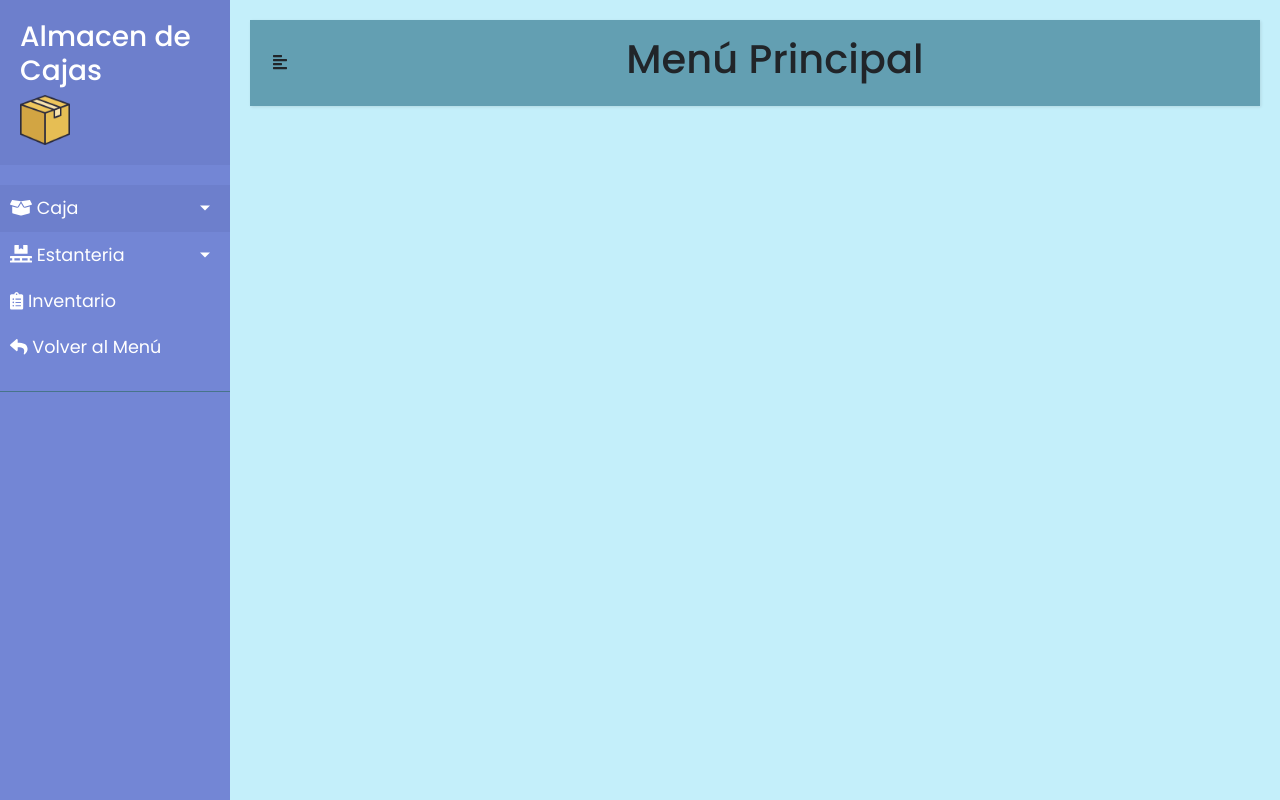
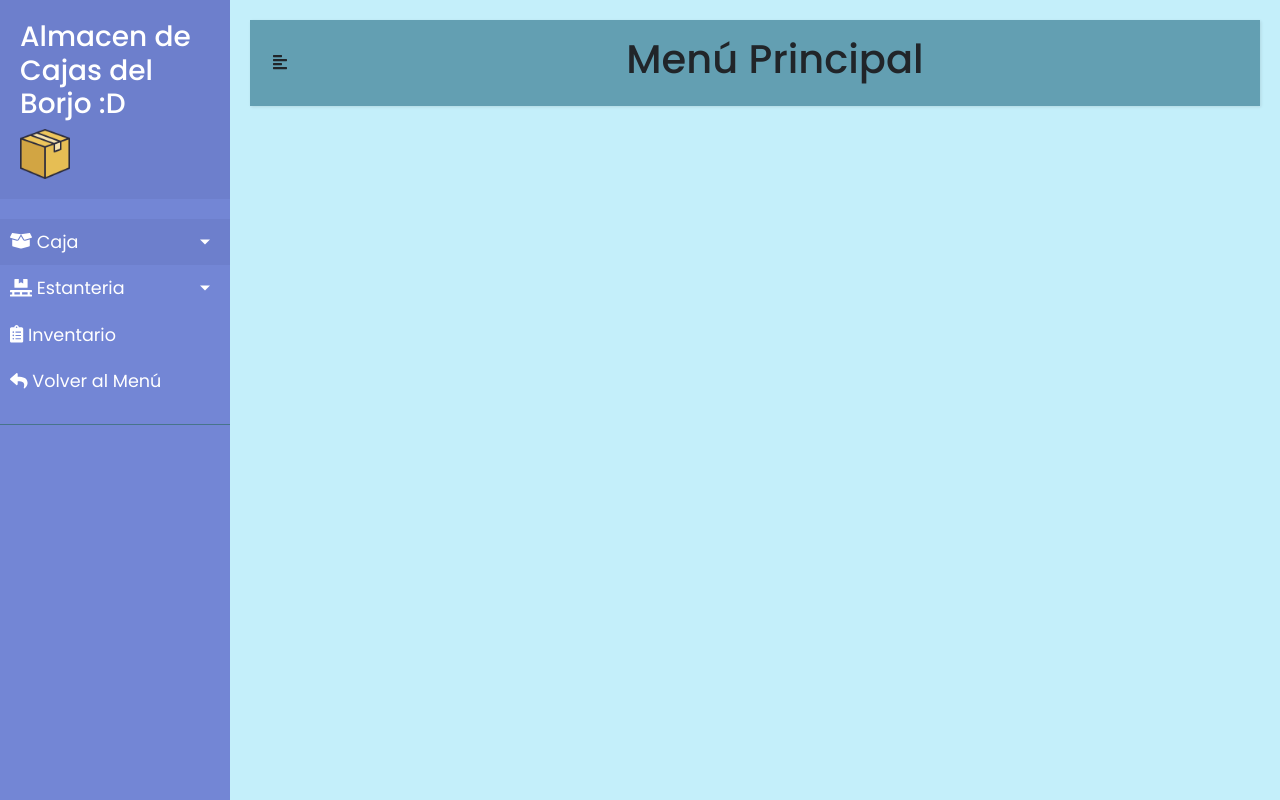
Before and after one commit to Borja-daw/pruebadaw, a PHP site: page /Vistas/Menu.php in a window 1280 px wide. Run offline with PHP 8.4, Linux system fonts and the light colour scheme; some libraries are stand-ins or nearby versions.

Commit message:
Changelog: - He añadido un texto en el index y una funcion holaBorjo()

```diff
--- a/DAO/DAOAlmacen.php
+++ b/DAO/DAOAlmacen.php
@@ -637,4 +637,7 @@ class DAOAlmacen {
         }
     }
 
+    public function holaBorjo(){
+        return "Hola Borjo :D";
+    }
 }
--- a/Vistas/Menu.php
+++ b/Vistas/Menu.php
@@ -22,7 +22,7 @@
             <!-- Sidebar  -->
             <nav id="sidebar">
                 <div class="sidebar-header">
-                    <h3>Almacen de Cajas </h3>
+                    <h3>Almacen de Cajas del Borjo :D</h3>
                     <img src="img/icon.png" id="icono">
                 </div>
 
```
